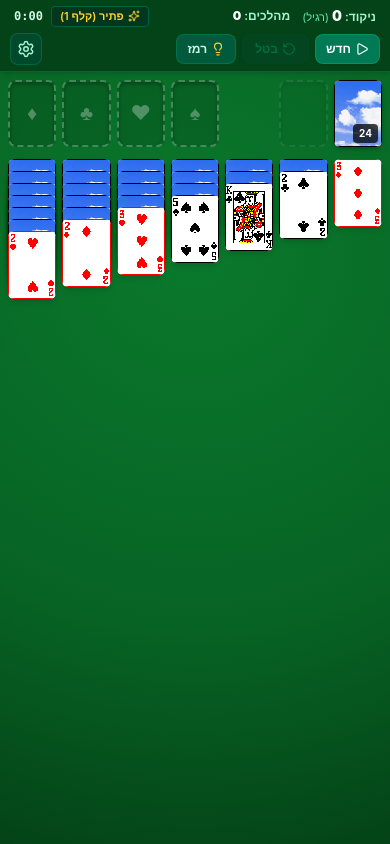
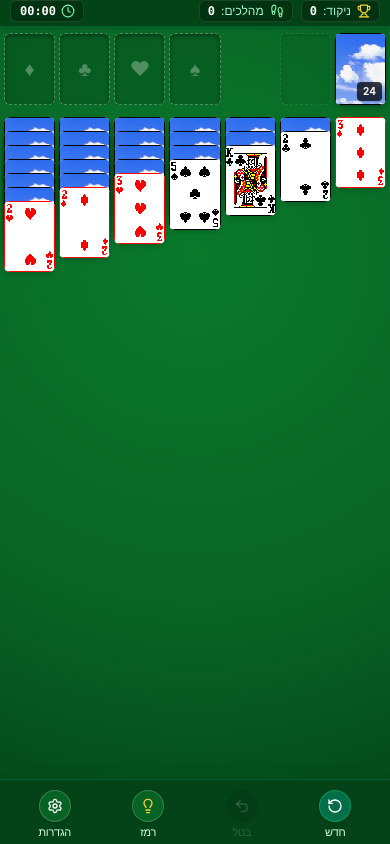
Before and after one commit to eliha96/solitaire-game, a React (Vite) app: page / in a window 390 px wide. Built offline with nearby package versions, Linux system fonts and the light colour scheme.

Commit message:
Optimize mobile UX: split bottom thumb-zone navigation, dynamic screen-filling vertical cascade, and safe-area insets

```diff
--- a/package.json
+++ b/package.json
@@ -7,7 +7,8 @@
     "dev": "vite",
     "build": "tsc -b && vite build",
     "lint": "oxlint",
-    "preview": "vite preview"
+    "preview": "vite preview",
+    "test": "vitest run"
   },
   "dependencies": {
     "@tailwindcss/vite": "^4.3.3",
--- a/src/App.tsx
+++ b/src/App.tsx
@@ -9,6 +9,7 @@ import {
 
 import { findHint } from './engine/solver';
 import { HeaderBar } from './components/HeaderBar';
+import { BottomBar } from './components/BottomBar';
 import { GameBoard } from './components/GameBoard';
 import { SettingsModal } from './components/SettingsModal';
 import { WinCanvas } from './components/WinCanvas';
@@ -118,25 +119,29 @@ export function App() {
   };
 
   return (
-    <div className="w-full h-full flex flex-col green-felt overflow-hidden select-none">
-      {/* Top Controls Bar */}
+    <div className="w-full h-full h-[100dvh] flex flex-col green-felt overflow-hidden select-none">
+      {/* Top Status HUD Bar */}
       <HeaderBar
         score={gameState.score}
         moves={gameState.movesCount}
         elapsedSeconds={gameState.elapsedSeconds}
-        undoAvailable={gameState.history.length > 0 && !gameState.isWon}
         settings={gameState.settings}
-        onNewGame={handleNewGame}
-        onUndo={handleUndo}
-        onHint={handleHint}
-        onOpenSettings={() => setShowSettings(true)}
       />
 
-      {/* Main Solitaire Board */}
+      {/* Main Solitaire Board - Dynamically fills height */}
       <GameBoard
         state={gameState}
         onStateChange={setGameState}
         highlightedCardId={highlightedCardId}
+      />
+
+      {/* Bottom Action Bar (Thumb Zone) - Always visible, never cut off */}
+      <BottomBar
+        canUndo={gameState.history.length > 0 && !gameState.isWon}
+        onUndo={handleUndo}
+        onNewGame={handleNewGame}
+        onHint={handleHint}
+        onOpenSettings={() => setShowSettings(true)}
       />
 
       {/* Settings Modal */}
--- /dev/null
+++ b/src/components/BottomBar.tsx
@@ -0,0 +1,79 @@
+import React from 'react';
+import { Undo2, RotateCcw, Lightbulb, Settings as SettingsIcon } from 'lucide-react';
+
+interface BottomBarProps {
+  canUndo: boolean;
+  onUndo: () => void;
+  onNewGame: () => void;
+  onHint: () => void;
+  onOpenSettings: () => void;
+}
+
+export const BottomBar: React.FC<BottomBarProps> = ({
+  canUndo,
+  onUndo,
+  onNewGame,
+  onHint,
+  onOpenSettings,
+}) => {
+  return (
+    <nav className="w-full bg-[#044317] border-t border-emerald-700/50 text-white px-2 sm:px-6 py-1.5 pb-safe flex items-center justify-around shadow-2xl select-none shrink-0 z-20">
+      {/* New Game */}
+      <button
+        onClick={onNewGame}
+        className="flex flex-col items-center justify-center gap-0.5 px-3 py-1 rounded-xl hover:bg-white/10 active:scale-95 transition text-green-100 min-w-[60px]"
+        title="משחק חדש"
+      >
+        <div className="w-8 h-8 rounded-full bg-emerald-700/80 flex items-center justify-center border border-emerald-400/40 shadow-sm">
+          <RotateCcw className="w-4 h-4 text-white" />
+        </div>
+        <span className="text-[11px] font-medium tracking-tight">חדש</span>
+      </button>
+
+      {/* Undo */}
+      <button
+        onClick={onUndo}
+        disabled={!canUndo}
+        className={`flex flex-col items-center justify-center gap-0.5 px-3 py-1 rounded-xl transition min-w-[60px] ${
+          canUndo
+            ? 'hover:bg-white/10 active:scale-95 text-white cursor-pointer'
+            : 'opacity-40 text-white/40 cursor-not-allowed'
+        }`}
+        title="בטל מהלך אחרון (Ctrl+Z)"
+      >
+        <div
+          className={`w-8 h-8 rounded-full flex items-center justify-center border shadow-sm ${
+            canUndo ? 'bg-[#076324] border-white/20' : 'bg-black/20 border-transparent'
+          }`}
+        >
+          <Undo2 className="w-4 h-4" />
+        </div>
+        <span className="text-[11px] font-medium tracking-tight">בטל</span>
+      </button>
+
+      {/* Hint */}
+      <button
+        onClick={onHint}
+        className="flex flex-col items-center justify-center gap-0.5 px-3 py-1 rounded-xl hover:bg-white/10 active:scale-95 transition text-green-100 min-w-[60px]"
+        title="הצג רמז למהלך הבא"
+      >
+        <div className="w-8 h-8 rounded-full bg-[#076324] flex items-center justify-center border border-white/20 shadow-sm">
+          <Lightbulb className="w-4 h-4 text-amber-300" />
+        </div>
+        <span className="text-[11px] font-medium tracking-tight">רמז</span>
+      </button>
+
+      {/* Settings */}
+      <button
+        onClick={onOpenSettings}
+        className="flex flex-col items-center justify-center gap-0.5 px-3 py-1 rounded-xl hover:bg-white/10 active:scale-95 transition text-green-100 min-w-[60px]"
+        title="הגדרות המשחק"
+      >
+        <div className="w-8 h-8 rounded-full bg-[#076324] flex items-center justify-center border border-white/20 shadow-sm">
+          <SettingsIcon className="w-4 h-4 text-white" />
+        </div>
+        <span className="text-[11px] font-medium tracking-tight">הגדרות</span>
+      </button>
+    </nav>
+  );
+};
--- a/src/components/GameBoard.tsx
+++ b/src/components/GameBoard.tsx
@@ -67,8 +67,34 @@ export const GameBoard: React.FC<GameBoardProps> = ({
   const [flyingCard, setFlyingCard] = useState<FlyingCardInfo | null>(null);
   const [isFlyingGliding, setIsFlyingGliding] = useState(false);
 
+  const boardRef = useRef<HTMLElement | null>(null);
+  const [boardHeight, setBoardHeight] = useState<number>(600);
+  const [cardWidth, setCardWidth] = useState<number>(50);
+
   const foundationRefs = useRef<(HTMLDivElement | null)[]>([]);
   const tableauRefs = useRef<(HTMLDivElement | null)[]>([]);
+
+  // Track responsive screen dimensions to fill height dynamically
+  useEffect(() => {
+    const updateDims = () => {
+      if (boardRef.current) {
+        const h = boardRef.current.clientHeight;
+        if (h > 100) setBoardHeight(h);
+      }
+      if (foundationRefs.current[0]) {
+        const w = foundationRefs.current[0].clientWidth;
+        if (w > 20) setCardWidth(w);
+      }
+    };
+
+    updateDims();
+    const timer = setTimeout(updateDims, 100);
+    window.addEventListener('resize', updateDims);
+    return () => {
+      clearTimeout(timer);
+      window.removeEventListener('resize', updateDims);
+    };
+  }, []);
 
   // Drag listeners on window for seamless pointer tracking & release anywhere
   useEffect(() => {
@@ -609,6 +635,22 @@ export const GameBoard: React.FC<GameBoardProps> = ({
 
   const isEligibleForAutoComplete = canAutoComplete(state);
 
+  // Dynamic vertical cascade calculation so cards comfortably fill the mobile screen height!
+  const cardHeight = cardWidth * (7 / 5);
+  const availableCascadeHeight = Math.max(240, boardHeight - cardHeight - 35);
+  const maxTotalCards = Math.max(...state.tableau.map((col) => col.length), 7);
+  const maxFaceUpCards = Math.max(
+    ...state.tableau.map((col) => col.filter((c) => c.isFaceUp).length),
+    3
+  );
+
+  const faceDownStep = maxTotalCards > 12 ? 12 : 14;
+  const calculatedFaceUpStep = Math.floor(
+    (availableCascadeHeight - 5 * faceDownStep) / Math.max(maxFaceUpCards, 3)
+  );
+  // Cap between 20px and 38px for beautiful legibility on mobile screens!
+  const faceUpStep = Math.min(38, Math.max(20, calculatedFaceUpStep));
+
   // Compute fanned waste cards for Draw 3 vs Draw 1
   const visibleWasteCards: Card[] =
     state.settings.drawCount === 3
@@ -616,9 +658,12 @@ export const GameBoard: React.FC<GameBoardProps> = ({
       : state.waste.slice(-1);
 
   return (
-    <main className="flex-1 w-full max-w-lg mx-auto flex flex-col justify-between p-2 pb-6 relative select-none touch-none">
+    <main
+      ref={boardRef}
+      className="flex-1 w-full max-w-2xl mx-auto flex flex-col justify-start px-1 sm:px-2 pt-1.5 sm:pt-2.5 pb-1 relative select-none touch-none overflow-hidden min-h-0"
+    >
       {/* Top Row: Stock & Waste on left, 4 Foundations on right */}
-      <div className="grid grid-cols-7 gap-1.5 sm:gap-2 mb-2 items-start">
+      <div className="grid grid-cols-7 gap-1 sm:gap-1.5 mb-2 sm:mb-2.5 items-start shrink-0">
         {/* Col 0: Stock Pile */}
         <div className="col-span-1">
           {state.stock.length > 0 ? (
@@ -747,7 +792,7 @@ export const GameBoard: React.FC<GameBoardProps> = ({
       </div>
 
       {/* Bottom Area: 7 Tableau Columns */}
-      <div className="grid grid-cols-7 gap-1.5 sm:gap-2 flex-1 items-start mt-1">
+      <div className="grid grid-cols-7 gap-1 sm:gap-1.5 flex-1 items-start mt-1 overflow-visible min-h-0">
         {state.tableau.map((column, colIdx) => {
           return (
             <div
@@ -760,7 +805,7 @@ export const GameBoard: React.FC<GameBoardProps> = ({
                   handleEmptyColumnClick(colIdx);
                 }
               }}
-              className="col-span-1 relative min-h-[320px] flex flex-col cursor-pointer"
+              className="col-span-1 relative h-full min-h-[220px] flex flex-col cursor-pointer"
             >
               {/* Empty slot placeholder */}
               {column.length === 0 && (
@@ -793,7 +838,7 @@ export const GameBoard: React.FC<GameBoardProps> = ({
 
                 let topOffset = 0;
                 for (let i = 0; i < cardIdx; i++) {
-                  topOffset += column[i].isFaceUp ? 22 : 12;
+                  topOffset += column[i].isFaceUp ? faceUpStep : faceDownStep;
                 }
 
                 return (
@@ -854,7 +899,7 @@ export const GameBoard: React.FC<GameBoardProps> = ({
               key={`dragged-${c.id}-${idx}`}
               style={{
                 position: 'absolute',
-                top: `${idx * 22}px`,
+                top: `${idx * faceUpStep}px`,
                 left: 0,
                 right: 0,
               }}
@@ -894,7 +939,7 @@ export const GameBoard: React.FC<GameBoardProps> = ({
 
       {/* Floating Auto-Complete Button */}
       {isEligibleForAutoComplete && (
-        <div className="fixed bottom-6 left-1/2 -translate-x-1/2 z-40 animate-bounce">
+        <div className="fixed bottom-16 sm:bottom-20 left-1/2 -translate-x-1/2 z-40 animate-bounce">
           <button
             onClick={() => {
               sounds.playWinFanfare();
--- a/src/components/HeaderBar.tsx
+++ b/src/components/HeaderBar.tsx
@@ -1,104 +1,55 @@
 import React from 'react';
-import { RotateCcw, Lightbulb, Settings as SettingsIcon, Play, Sparkles } from 'lucide-react';
+import { Clock, Footprints, Trophy } from 'lucide-react';
 import type { GameSettings } from '../engine/types';
 
 interface HeaderBarProps {
   score: number;
   moves: number;
   elapsedSeconds: number;
-  undoAvailable: boolean;
   settings: GameSettings;
-  onNewGame: () => void;
-  onUndo: () => void;
-  onHint: () => void;
-  onOpenSettings: () => void;
 }
 
 export const HeaderBar: React.FC<HeaderBarProps> = ({
   score,
   moves,
   elapsedSeconds,
-  undoAvailable,
   settings,
-  onNewGame,
-  onUndo,
-  onHint,
-  onOpenSettings,
 }) => {
   const formatTime = (secs: number) => {
     const mins = Math.floor(secs / 60);
     const rem = secs % 60;
-    return `${mins}:${rem < 10 ? '0' : ''}${rem}`;
+    return `${mins.toString().padStart(2, '0')}:${rem.toString().padStart(2, '0')}`;
   };
 
   return (
-    <header className="w-full bg-[#044317] border-b border-emerald-700/60 shadow-md text-white px-2.5 py-1.5 flex flex-col gap-1 select-none z-20">
-      {/* Top Stats Row */}
-      <div className="flex items-center justify-between text-xs sm:text-sm font-semibold text-emerald-200 px-1">
-        <div className="flex items-center gap-3">
-          <span>
-            ניקוד: <strong className="text-white text-sm sm:text-base">{score}</strong>{' '}
-            <span className="text-[11px] text-emerald-300 font-normal">
-              ({settings.scoringMode === 'standard' ? 'אתגרי' : 'רגיל'})
-            </span>
-          </span>
-          <span>
-            מהלכים: <strong className="text-white">{moves}</strong>
-          </span>
+    <header className="w-full bg-[#044317]/95 border-b border-emerald-700/50 shadow-md text-white px-2.5 sm:px-4 py-1 sm:py-1.5 flex items-center justify-between select-none shrink-0 z-20 pt-safe">
+      {/* Right side: Score & Moves */}
+      <div className="flex items-center gap-2 sm:gap-3 text-xs sm:text-sm">
+        <div className="flex items-center gap-1.5 bg-black/25 px-2 py-0.5 sm:py-1 rounded-md border border-white/10">
+          <Trophy className="w-3.5 h-3.5 text-amber-300 shrink-0" />
+          <span className="text-emerald-200 text-xs">ניקוד:</span>
+          <strong className="text-white font-mono text-xs sm:text-sm">{score}</strong>
         </div>
 
-        <div className="flex items-center gap-2">
-          <span className="flex items-center gap-1 bg-emerald-950/60 px-2 py-0.5 rounded text-amber-300 border border-emerald-800 text-[11px]">
-            <Sparkles size={12} /> פתיר ({settings.drawCount === 3 ? '3 קלפים' : 'קלף 1'})
-          </span>
-          <span className="font-mono text-emerald-100">{formatTime(elapsedSeconds)}</span>
+        <div className="flex items-center gap-1.5 bg-black/25 px-2 py-0.5 sm:py-1 rounded-md border border-white/10">
+          <Footprints className="w-3.5 h-3.5 text-green-300 shrink-0" />
+          <span className="text-emerald-200 text-xs">מהלכים:</span>
+          <strong className="text-white font-mono text-xs sm:text-sm">{moves}</strong>
         </div>
       </div>
 
-      {/* Buttons Action Row */}
-      <div className="flex items-center justify-between gap-1.5 pt-0.5">
-        <div className="flex items-center gap-1.5">
-          {/* New Game */}
-          <button
-            onClick={onNewGame}
-            className="flex items-center gap-1 px-2.5 py-1.5 bg-emerald-700 hover:bg-emerald-600 active:scale-95 text-white font-bold text-xs sm:text-sm rounded-lg shadow border border-emerald-500/40 transition-transform"
-          >
-            <Play size={14} />
-            <span>חדש</span>
-          </button>
+      {/* Left side: Draw mode & Timer */}
+      <div className="flex items-center gap-2 text-xs sm:text-sm">
+        <span className="bg-emerald-950/60 px-2 py-0.5 rounded text-amber-300 border border-emerald-800 text-[11px] font-medium hidden sm:inline">
+          {settings.drawCount === 3 ? '3 קלפים' : 'קלף 1'}
+        </span>
 
-          {/* Undo (Clear, prominent button) */}
-          <button
-            onClick={onUndo}
-            disabled={!undoAvailable}
-            className={`flex items-center gap-1 px-3 py-1.5 font-bold text-xs sm:text-sm rounded-lg shadow transition-all ${
-              undoAvailable
-                ? 'bg-amber-600 hover:bg-amber-500 active:scale-95 text-white border border-amber-400'
-                : 'bg-emerald-900/40 text-emerald-600 border border-emerald-900/60 cursor-not-allowed opacity-50'
-            }`}
-          >
-            <RotateCcw size={14} />
-            <span>בטל</span>
-          </button>
-
-          {/* Hint */}
-          <button
-            onClick={onHint}
-            className="flex items-center gap-1 px-2.5 py-1.5 bg-emerald-800/80 hover:bg-emerald-700 active:scale-95 text-emerald-100 font-bold text-xs sm:text-sm rounded-lg border border-emerald-600/40 transition-transform"
-          >
-            <Lightbulb size={14} className="text-amber-300" />
-            <span>רמז</span>
-          </button>
+        <div className="flex items-center gap-1 bg-black/25 px-2 py-0.5 sm:py-1 rounded-md border border-white/10">
+          <Clock className="w-3.5 h-3.5 text-green-300 shrink-0" />
+          <span className="font-mono font-bold text-white text-xs sm:text-sm min-w-[38px] text-center">
+            {formatTime(elapsedSeconds)}
+          </span>
         </div>
-
-        {/* Settings */}
-        <button
-          onClick={onOpenSettings}
-          className="p-1.5 bg-emerald-900/60 hover:bg-emerald-800 active:scale-95 text-emerald-200 rounded-lg border border-emerald-700/60 transition-transform"
-          aria-label="הגדרות"
-        >
-          <SettingsIcon size={18} />
-        </button>
       </div>
     </header>
   );
--- a/src/index.css
+++ b/src/index.css
@@ -9,6 +9,7 @@
 
 html, body, #root {
   height: 100%;
+  height: 100dvh;
   width: 100%;
   margin: 0;
   padding: 0;
@@ -33,10 +34,24 @@ html, body, #root {
 
 /* Card slot outline */
 .card-slot {
-  border: 2px dashed rgba(255, 255, 255, 0.25);
-  border-radius: 8px;
-  background: rgba(0, 0, 0, 0.12);
-  box-shadow: inset 0 2px 4px rgba(0, 0, 0, 0.3);
+  border: 1.5px dashed rgba(255, 255, 255, 0.3);
+  border-radius: 6px;
+  background: rgba(0, 0, 0, 0.14);
+  box-shadow: inset 0 2px 4px rgba(0, 0, 0, 0.35);
+}
+
+/* Safe area support */
+.pt-safe {
+  padding-top: env(safe-area-inset-top, 0px);
+}
+.pb-safe {
+  padding-bottom: env(safe-area-inset-bottom, 0px);
+}
+.pl-safe {
+  padding-left: env(safe-area-inset-left, 0px);
+}
+.pr-safe {
+  padding-right: env(safe-area-inset-right, 0px);
 }
 
 /* Prevent accidental text selection or callouts on mobile touch */
```
